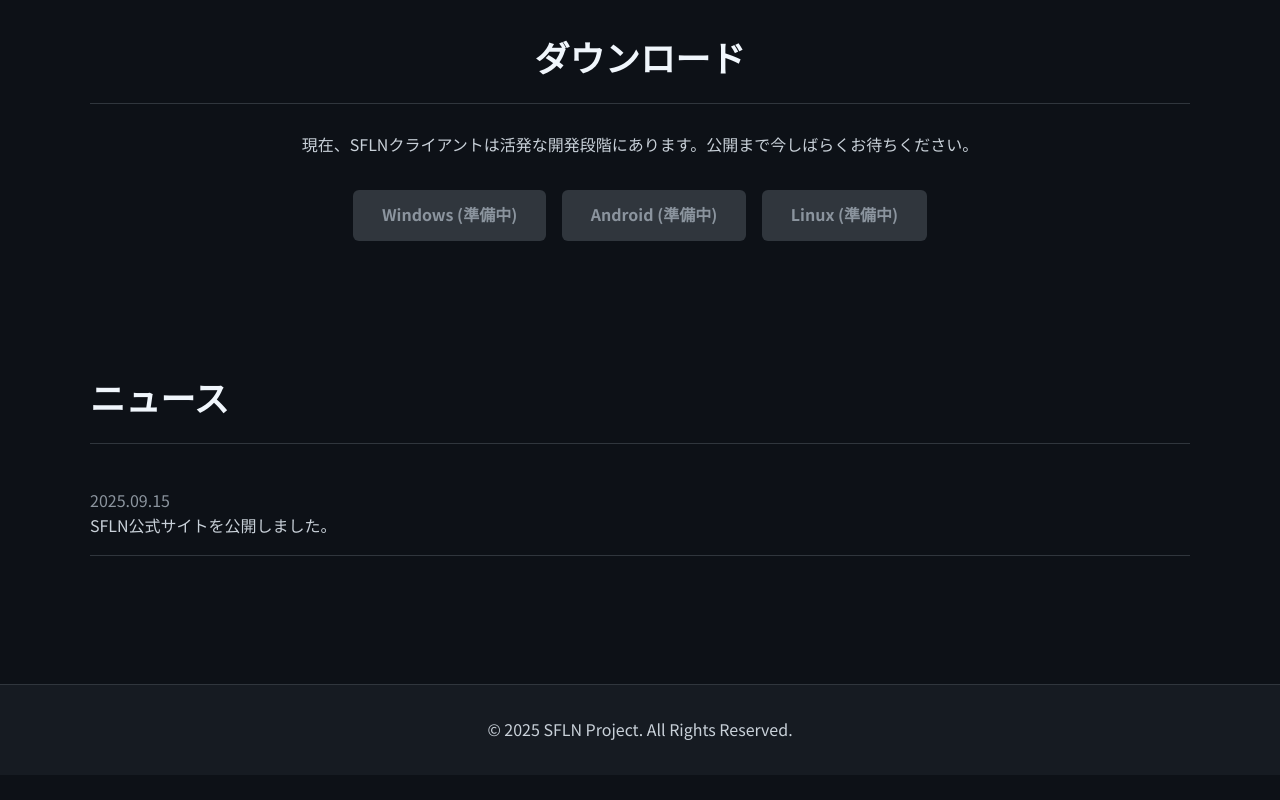
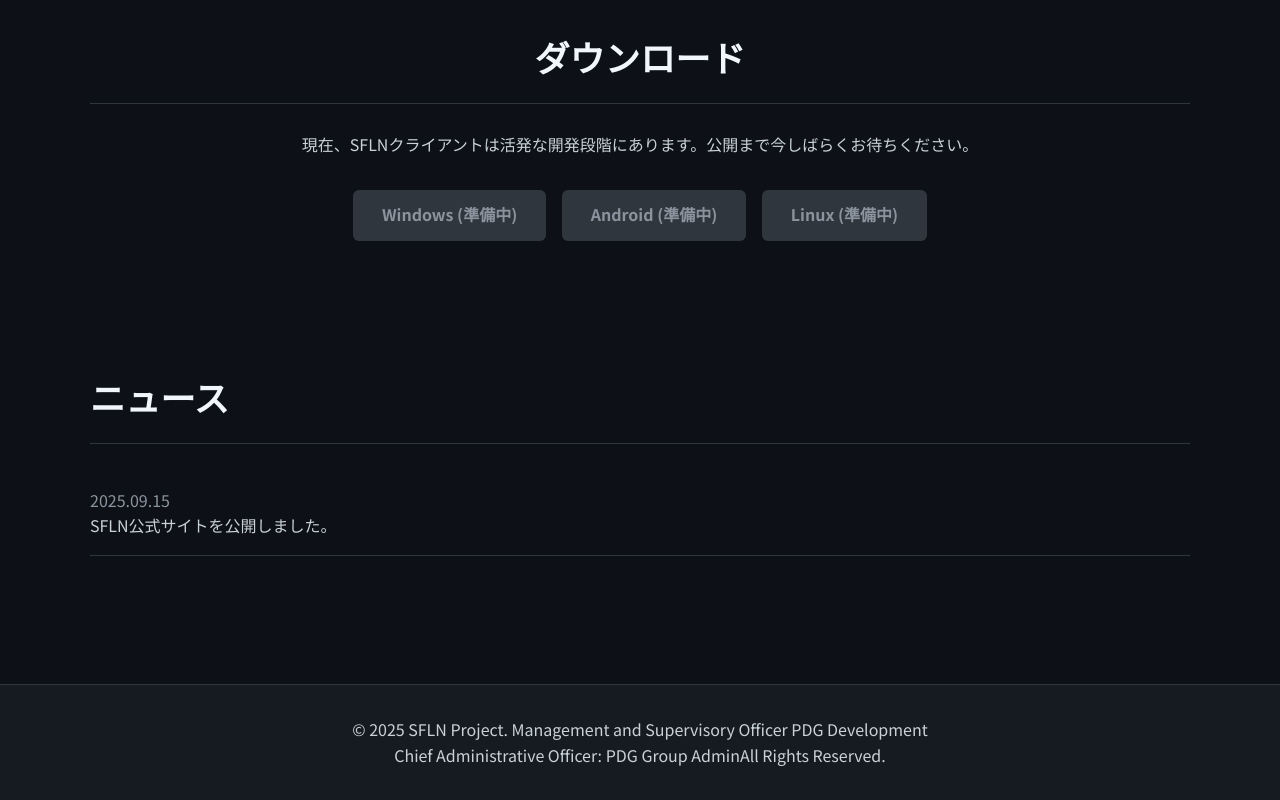
Before and after one commit to maigotaisakuservice-spport-of-pcking/SFLN---Secure-Fast-Locking-Network---, a plain HTML site: page index.html in a window 1280 px wide. Shown: the part 1971-2771 px from the top of the page. Before the commit the page ends 2746 px from the top, so only its background shows below. Drawn offline with Linux system fonts and the light colour scheme.

Commit message:
Update index.html

```diff
--- a/index.html
+++ b/index.html
@@ -118,7 +118,10 @@
 
     <footer>
         <div class="container">
-            <p>&copy; 2025 SFLN Project. All Rights Reserved.</p>
+            <p>&copy; 2025 SFLN Project. Management and Supervisory Officer PDG Development
+                <br>
+               Chief Administrative Officer: PDG Group AdminAll Rights Reserved.
+            </p>
         </div>
     </footer>
 
```
